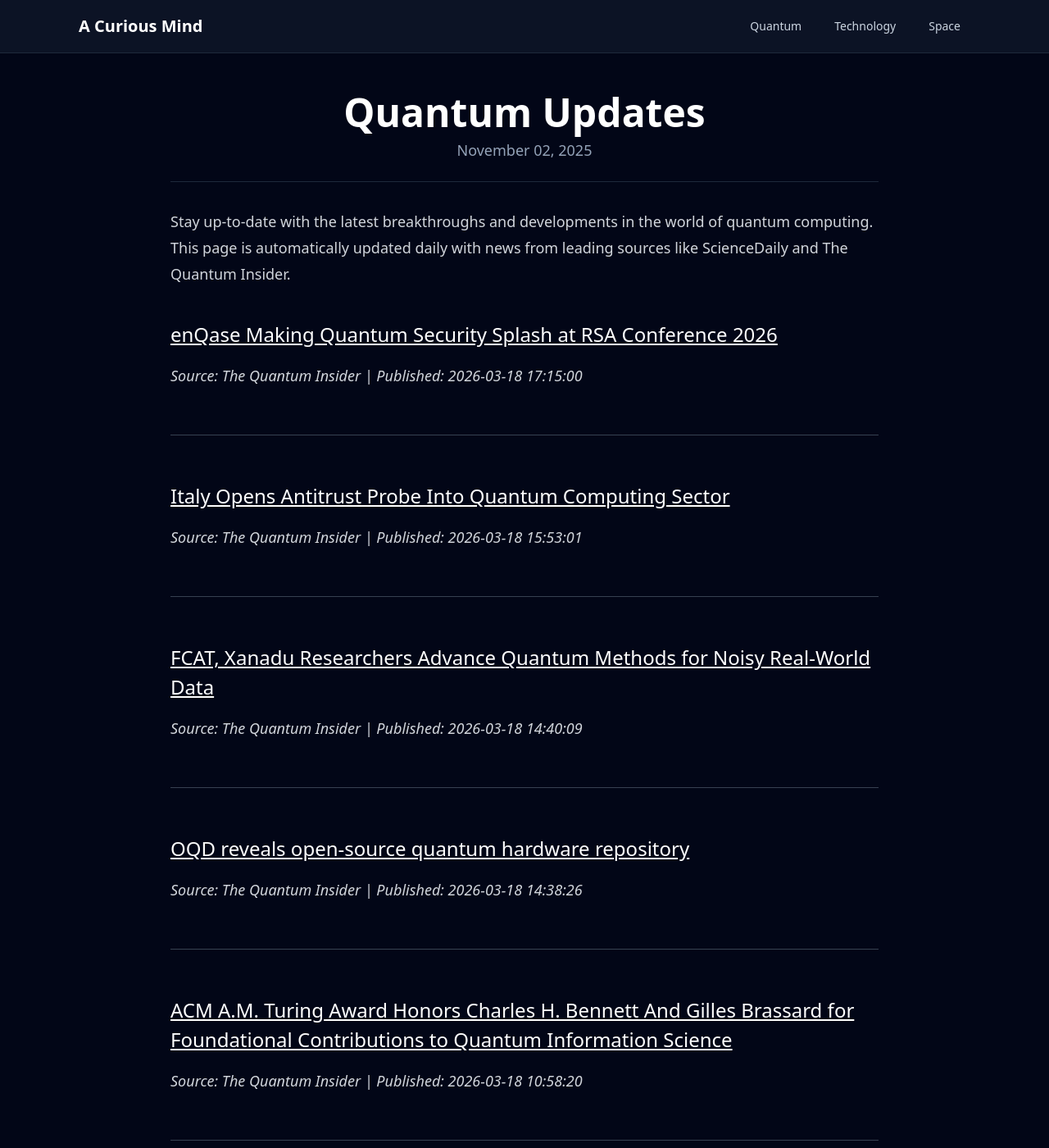
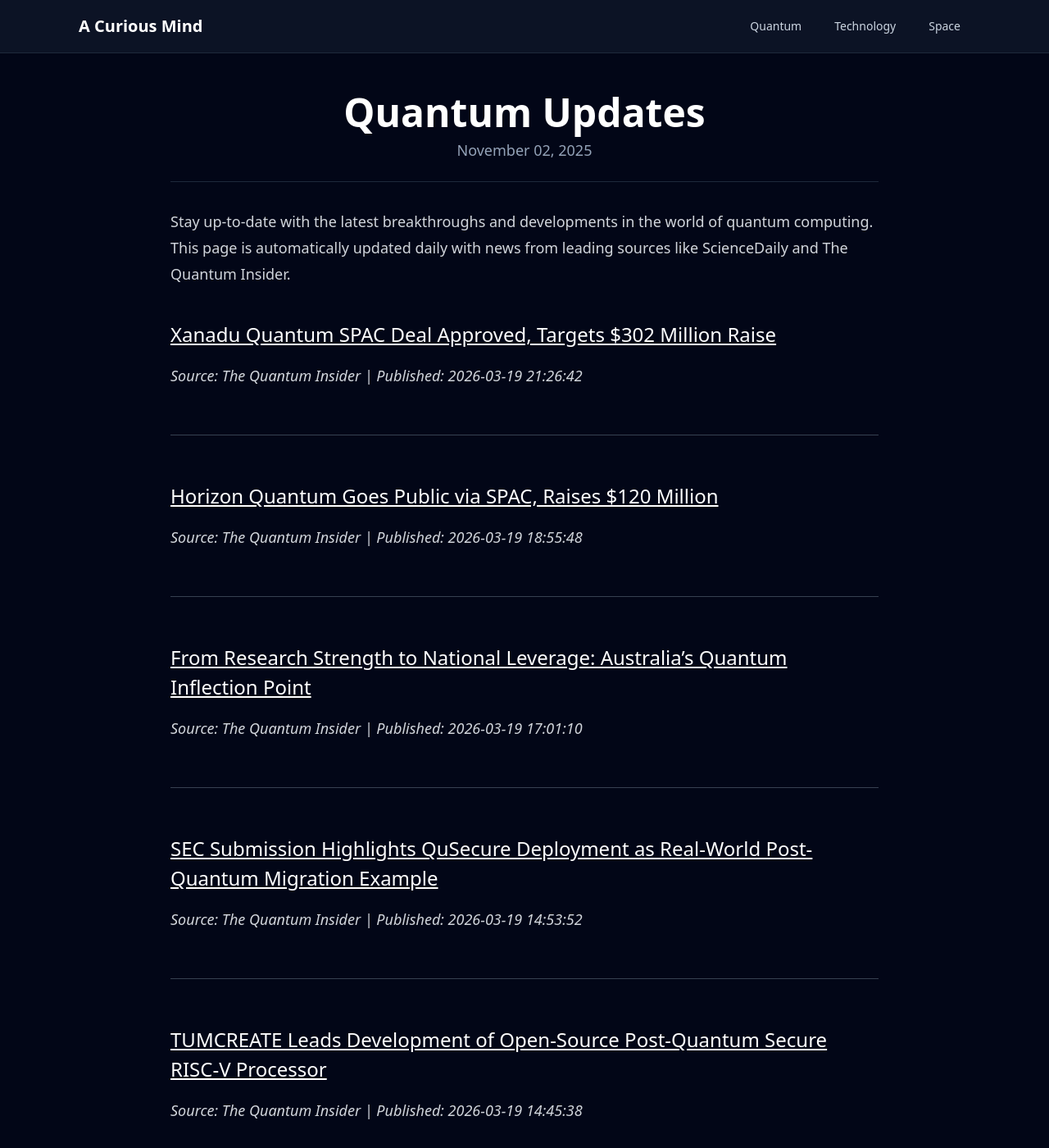
Before and after one commit to onehl7/onehl7.github.io, a Jekyll site: the page built from _posts/2025-11-02-quantum-updates.md, in a window 1280 px wide and 1400 px high. Shown: the whole window at 82% size. Built offline with Jekyll 4.4.1, drawn with Linux system fonts in a browser that asks for light colours; nearby versions of some CDN libraries.

Commit message:
Update quantum news data

```diff
--- a/_data/quantum_news.json
+++ b/_data/quantum_news.json
@@ -1,33 +1,33 @@
 [
   {
     "source": "The Quantum Insider",
-    "title": "enQase Making Quantum Security Splash at RSA Conference 2026",
-    "link": "https://thequantuminsider.com/2026/03/18/enqase-making-quantum-security-splash-rsa-conference-2026/",
-    "published": "2026-03-18 17:15:00"
+    "title": "Xanadu Quantum SPAC Deal Approved, Targets $302 Million Raise",
+    "link": "https://thequantuminsider.com/2026/03/19/xanadu-quantum-spac-deal-approved-targets-302-million-raise/",
+    "published": "2026-03-19 21:26:42"
   },
   {
     "source": "The Quantum Insider",
-    "title": "Italy Opens Antitrust Probe Into Quantum Computing Sector",
-    "link": "https://thequantuminsider.com/2026/03/18/italy-opens-antitrust-probe-into-quantum-computing-sector/",
-    "published": "2026-03-18 15:53:01"
+    "title": "Horizon Quantum Goes Public via SPAC, Raises $120 Million",
+    "link": "https://thequantuminsider.com/2026/03/19/horizon-quantum-goes-public-via-spac-raises-120-million/",
+    "published": "2026-03-19 18:55:48"
   },
   {
     "source": "The Quantum Insider",
-    "title": "FCAT, Xanadu Researchers Advance Quantum Methods for Noisy Real-World Data",
-    "link": "https://thequantuminsider.com/2026/03/18/fcat-xanadu-researchers-advance-quantum-methods-for-noisy-real-world-data/",
-    "published": "2026-03-18 14:40:09"
+    "title": "From Research Strength to National Leverage: Australia\u2019s Quantum Inflection Point",
+    "link": "https://thequantuminsider.com/2026/03/19/from-research-strength-to-national-leverage-australias-quantum-inflection-point/",
+    "published": "2026-03-19 17:01:10"
   },
   {
     "source": "The Quantum Insider",
-    "title": "OQD reveals open-source quantum hardware repository",
-    "link": "https://thequantuminsider.com/2026/03/18/oqd-reveals-open-source-quantum-hardware-repository/",
-    "published": "2026-03-18 14:38:26"
+    "title": "SEC Submission Highlights QuSecure Deployment as Real-World Post-Quantum Migration Example",
+    "link": "https://thequantuminsider.com/2026/03/19/sec-submission-highlights-qusecure-deployment-real-world-post-quantum-migration-example/",
+    "published": "2026-03-19 14:53:52"
   },
   {
     "source": "The Quantum Insider",
-    "title": "ACM A.M. Turing Award Honors Charles H. Bennett And Gilles Brassard for Foundational Contributions to Quantum Information Science",
-    "link": "https://thequantuminsider.com/2026/03/18/acm-a-m-turing-award-honors-charles-h-bennett-and-gilles-brassard-for-foundational-contributions-to-quantum-information-science/",
-    "published": "2026-03-18 10:58:20"
+    "title": "TUMCREATE Leads Development of Open-Source Post-Quantum Secure RISC-V Processor",
+    "link": "https://thequantuminsider.com/2026/03/19/tumcreate-leads-development-open-source-post-quantum-secure-risc-v-processor/",
+    "published": "2026-03-19 14:45:38"
   },
   {
     "source": "ScienceDaily (Quantum Computing)",
```
